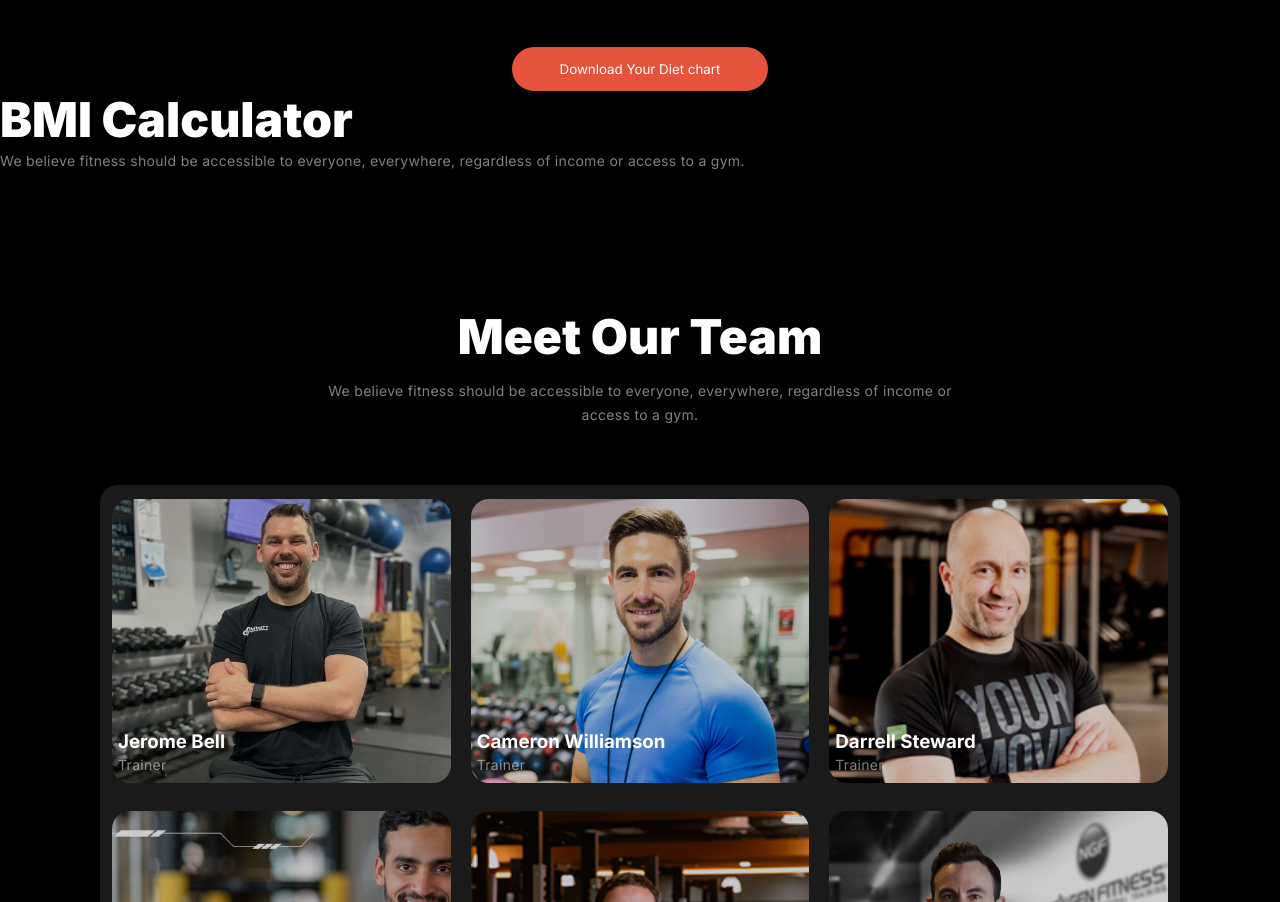
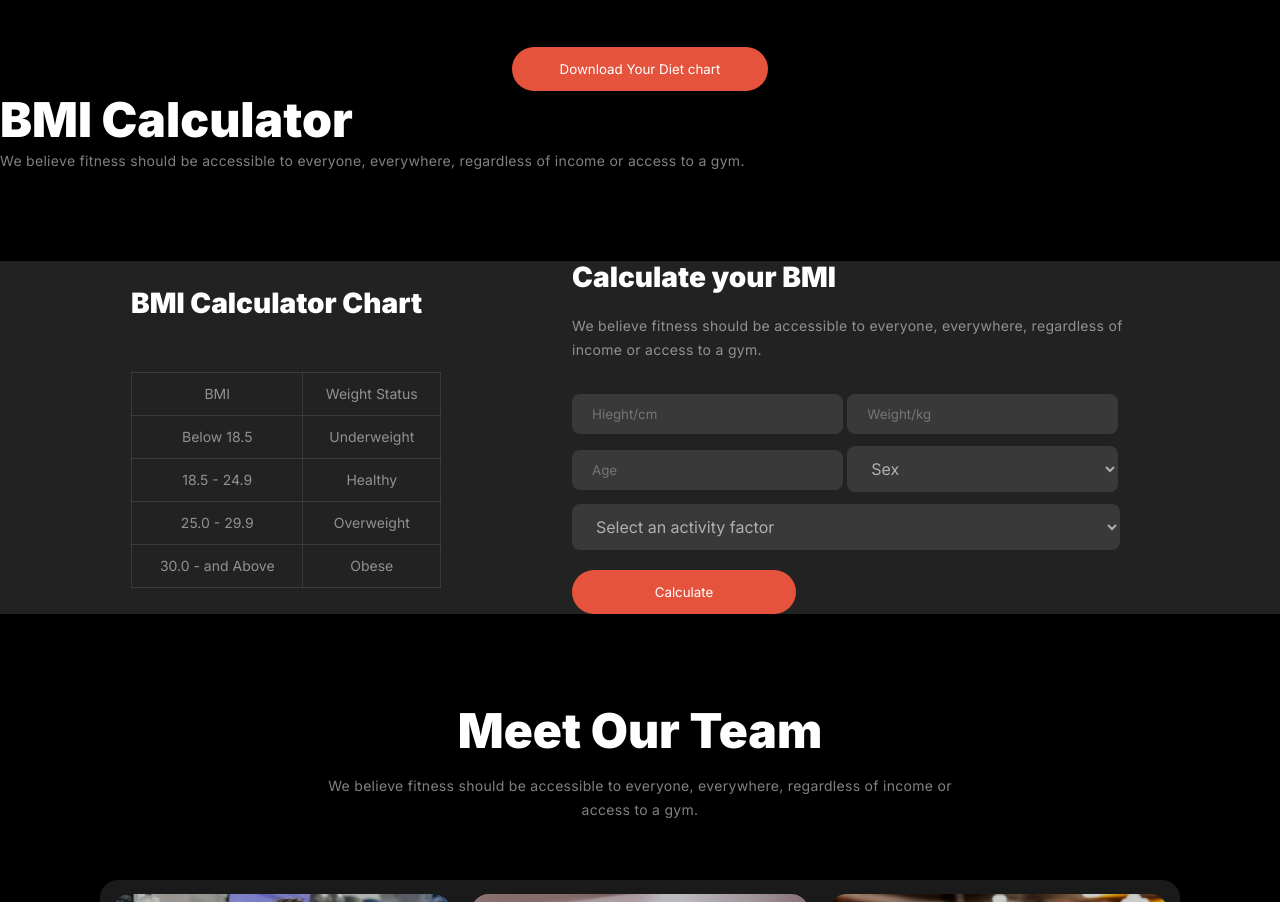
Before and after one commit to Khairun-Nahar-Munne/Assignment-2, a plain HTML site: page index.html in a window 1280 px wide. Shown: the part 2359-3261 px from the top of the page. Drawn offline with Linux system fonts and the light colour scheme; a web font is replaced by a local one.

Commit message:
bonus  added

```diff
--- a/index.html
+++ b/index.html
@@ -140,11 +140,9 @@
             </div>
 
             <div class="bmi-card">
-                <div class="bmi-card">
-
                 <div class="bmi-card-1">
                     <h3 class="bmi-card-header">BMI Calculator Chart</h3>
-                        <table>
+                    <table class="table">
                         <tr>
                             <th>BMI</th>
                             <th>Weight Status</th>
@@ -167,6 +165,31 @@
                         </tr>
                     </table>
                 </div>
+
+                <div class="bmi-card-2">
+                    <h3 class="bmi-card-header">Calculate your BMI</h3>
+                    <p class="paragraph">We believe fitness should be accessible to everyone, everywhere, regardless of
+                        income or access to a gym. </p>
+
+                    <form>
+                        <input type="text" placeholder="Hieght/cm">
+                        <input type="text" placeholder="Weight/kg">
+                        <input type="text" placeholder="Age">
+                        <select id="sex" name="sex" required>
+                            <option class="placeholder" value="" disabled selected hidden>Sex</option>
+                            <option value="male">Male</option>
+                            <option value="female">Female</option>
+                            <option value="others">Others</option>
+                        </select><br>
+                        <select id="activity" name="activity" required>
+                            <option class="placeholder" value="" disabled selected hidden>Select an activity factor</option>
+                            <option value="male">Work</option>
+                            <option value="female">Swim</option>
+                            <option value="others">Run</option>
+                          </select>
+
+                    </form>
+                    <button class="btn orange-color">Calculate</button>
 
                 </div>
             </div>
--- a/style.css
+++ b/style.css
@@ -372,6 +372,96 @@ main {
     width: 16rem;
 }
 
+/*---bmi---*/
+
+.bmi{
+    display: flex;
+    flex-direction: column;
+}
+
+.bmi-card {
+    background: rgb(34, 34, 34);
+    margin: 88px 0px;
+    display: flex;
+    justify-content: space-evenly;
+    align-items: center;
+    color: white;
+
+}
+
+.bmi-card-1 {
+    display: flex;
+    flex-direction: column;
+    gap: 52px;
+}
+
+.bmi-card-header {
+    font-size: 28px;
+    font-weight: 900;
+    line-height: 120%;
+    color: white;
+}
+
+.table {
+    border: 1px solid rgba(255, 255, 255, 0.1);
+    width: 310px;
+    height: 216px;
+    text-align: center;
+    border-collapse: collapse;
+}
+
+.table td,
+th {
+    color: rgba(255, 255, 255, 0.5);
+    border: 1px solid rgba(255, 255, 255, 0.1);
+    border-collapse: collapse;
+    font-size: 14px;
+    font-weight: 400;
+    line-height: 120%;
+}
+
+.bmi-card-2 {
+    width: 36.0625rem;
+
+    display: flex;
+    flex-direction: column;
+    justify-content: flex-start;
+    align-items: flex-start;
+    gap: 20px
+}
+
+
+input,
+#sex,
+#activity {
+    border: none;
+    border-radius: 8px;
+    width: 40%;
+    background: rgba(255, 255, 255, 0.1);
+    padding: 12px 20px 12px 20px;
+    margin-top: 12px;
+
+}
+
+
+#sex {
+    width: 47%;
+}
+
+#activity {
+    width: 95%;
+}
+
+select{
+    color: rgba(255, 255, 255, 0.6);
+    font-size: 16px;
+    font-weight: 400;
+    line-height: 22px;
+
+}
+
+
+
 
 
 
@@ -384,7 +474,7 @@ main {
     flex-direction: column;
     justify-content: center;
     align-items: center;
-    gap:58px;
+    gap: 58px;
     margin-bottom: 88px;
 }
 
@@ -401,7 +491,7 @@ main {
 
 .team-img-div {
     width: 66.25rem;
-    height:37.75rem;
+    height: 37.75rem;
     display: flex;
     justify-content: center;
     align-items: center;
@@ -413,19 +503,21 @@ main {
 
 }
 
-.team-im{
+.team-im {
     display: flex;
     flex-direction: column;
     justify-content: flex-end;
     padding: 6px;
 
 }
-.person-name{
+
+.person-name {
     font-weight: 600px;
     color: white;
 }
+
 .team-img-1 {
-    background: linear-gradient(rgba(0, 0, 0, 0.2), rgba(0, 0, 0, 0.2)),url(images/trainer1.png);
+    background: linear-gradient(rgba(0, 0, 0, 0.2), rgba(0, 0, 0, 0.2)), url(images/trainer1.png);
     background-repeat: no-repeat;
     background-size: cover;
     width: 326.67px;
@@ -435,7 +527,7 @@ main {
 }
 
 .team-img-2 {
-    background: linear-gradient(rgba(0, 0, 0, 0.2), rgba(0, 0, 0, 0.2)),url(images/trainer2.png);
+    background: linear-gradient(rgba(0, 0, 0, 0.2), rgba(0, 0, 0, 0.2)), url(images/trainer2.png);
     background-repeat: no-repeat;
     background-size: cover;
     width: 326.67px;
@@ -445,7 +537,7 @@ main {
 }
 
 .team-img-3 {
-    background: linear-gradient(rgba(0, 0, 0, 0.2), rgba(0, 0, 0, 0.2)),url(images/trainer3.png);
+    background: linear-gradient(rgba(0, 0, 0, 0.2), rgba(0, 0, 0, 0.2)), url(images/trainer3.png);
     background-repeat: no-repeat;
     background-size: cover;
     width: 326.67px;
@@ -455,7 +547,7 @@ main {
 }
 
 .team-img-4 {
-    background: linear-gradient(rgba(0, 0, 0, 0.2), rgba(0, 0, 0, 0.2)),url(images/trainer4.png);
+    background: linear-gradient(rgba(0, 0, 0, 0.2), rgba(0, 0, 0, 0.2)), url(images/trainer4.png);
     background-size: cover;
     width: 326.67px;
     height: 272px;
@@ -464,7 +556,7 @@ main {
 }
 
 .team-img-5 {
-    background: linear-gradient(rgba(0, 0, 0, 0.2), rgba(0, 0, 0, 0.2)),url(images/trainer5.png);
+    background: linear-gradient(rgba(0, 0, 0, 0.2), rgba(0, 0, 0, 0.2)), url(images/trainer5.png);
     background-repeat: no-repeat;
     background-size: cover;
     width: 326.67px;
@@ -474,7 +566,7 @@ main {
 }
 
 .team-img-6 {
-    background: linear-gradient(rgba(0, 0, 0, 0.2), rgba(0, 0, 0, 0.2)),url(images/trainer6.png);
+    background: linear-gradient(rgba(0, 0, 0, 0.2), rgba(0, 0, 0, 0.2)), url(images/trainer6.png);
     background-repeat: no-repeat;
     background-size: cover;
     width: 326.67px;
@@ -753,15 +845,18 @@ main {
         width: 19.8125rem;
     }
 
-    .team, .team-img-div{
-        width:22.0625rem;
+    .team,
+    .team-img-div {
+        width: 22.0625rem;
     }
-    .team-img-div{
+
+    .team-img-div {
         flex-direction: column;
         height: 115rem;
     }
-    .team-desc{
-        width:19.3125rem;
+
+    .team-desc {
+        width: 19.3125rem;
     }
 
 
```
Lines whose indentation alone changed are shown as unchanged.
